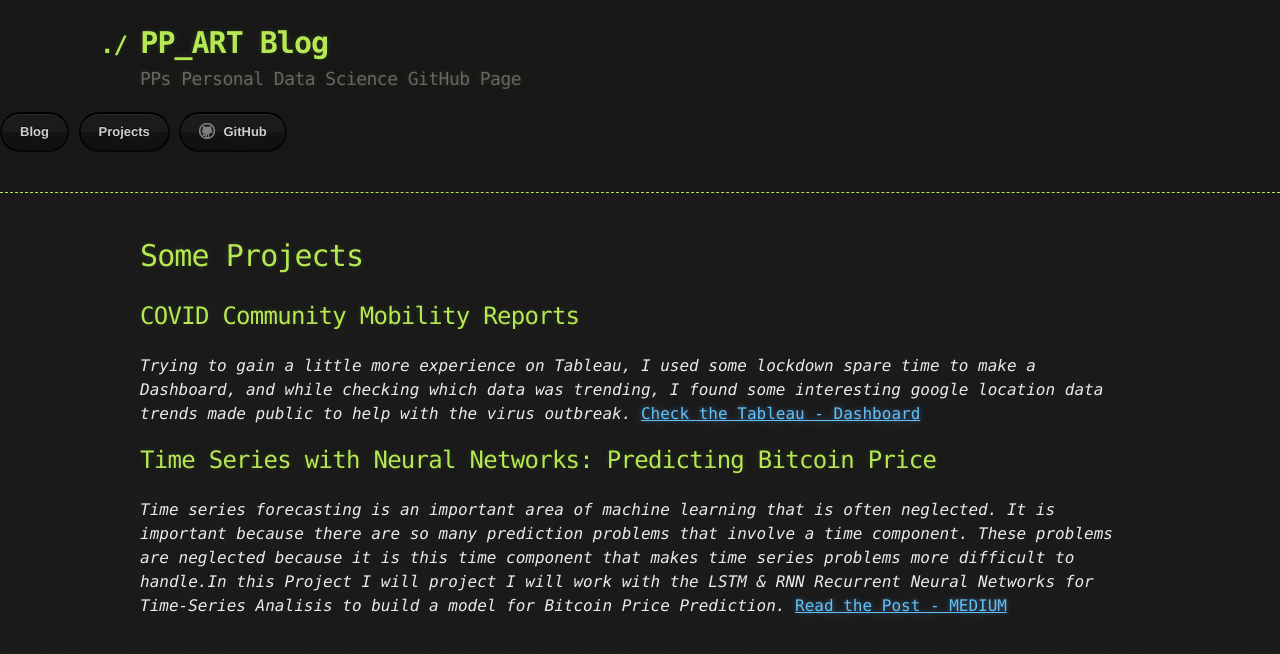
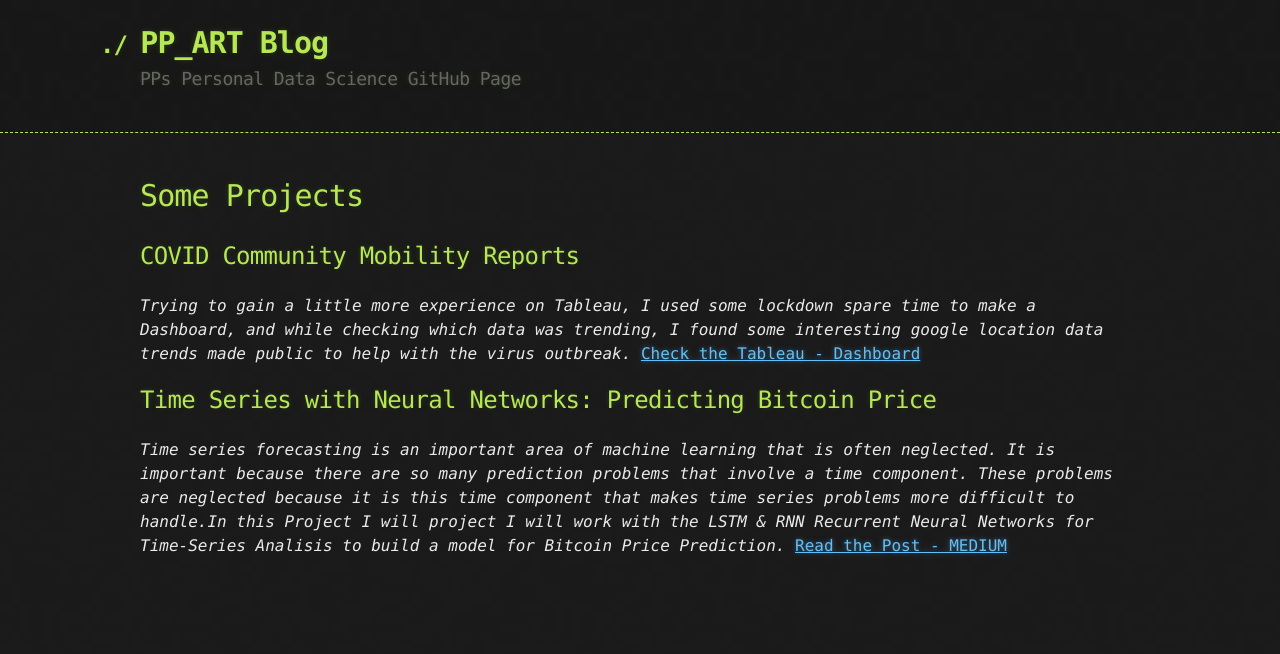
Before and after one commit to PaulB86UK/PP_ART, a Jekyll site: the page built from docs/index.md, in a window 1280 px wide. Shown: the top 654 px of the page. Built offline with Jekyll 4.4.1, drawn with Linux system fonts in a browser that asks for light colours; our own code applies the rules of GitHub Pages for plain Markdown files.

Commit message:
Update default.html

```diff
--- a/docs/_layouts/default.html
+++ b/docs/_layouts/default.html
@@ -18,12 +18,7 @@
         </a>
           <h2>{{ site.description | default: site.github.project_tagline }}</h2>
       </div>
-          <section id="downloads">
 
-              <a href="https://github.com/amandavisconti/JekyllDemoThemed/zipball/master" class="btn">Blog</a>
-              <a href="https://github.com/amandavisconti/JekyllDemoThemed/tarball/master" class="btn">Projects</a>
-            <a href="https://github.com/PaulB86UK" class="btn btn-github"><span class="icon"></span>GitHub</a>
-          </section>
     </header>
 
     <div class="container">
```
